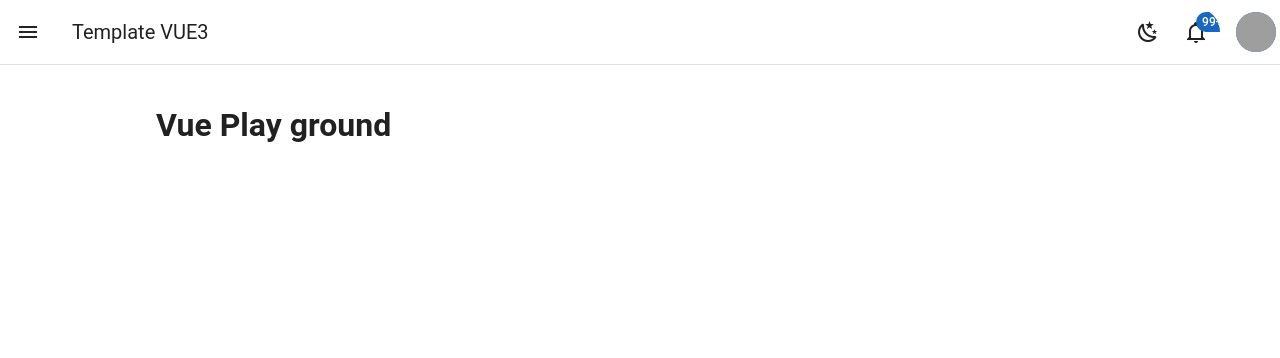
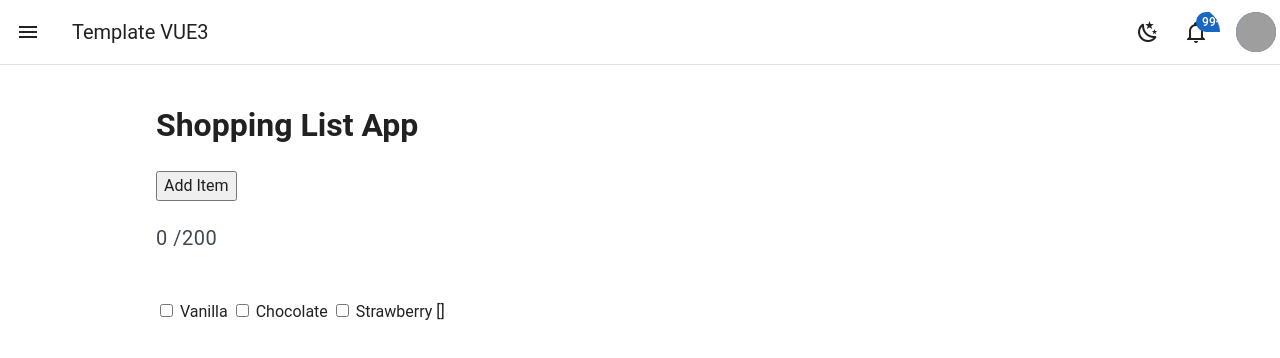
Before and after one commit to moacirviana/vuetify-template, a Vue app: page /vues in a window 1280 px wide. Shown: the top 358 px of the page. Built offline with nearby package versions, Linux system fonts and the light colour scheme; grey boxes are pictures that could not be loaded; a small style sheet from the web is missing; the HTML template or start-up script is replaced by a standard one.

Commit message:
vueplayground teste

```diff
--- a/src/pages/VuePlayGround.vue
+++ b/src/pages/VuePlayGround.vue
@@ -1,7 +1,230 @@
+<script lang="ts" setup>
+import { ref } from "vue";
+
+interface IItem {
+  id: number;
+  label: string;
+  purchased: boolean;
+  highPrority: boolean;
+}
+
+const header = ref("Shopping List App");
+
+const newItem = ref("");
+
+const vcheckbox = ref(false);
+
+const editing = ref(false);
+
+const iceCreamFlavors = ref([]);
+
+const items = ref<IItem[]>([]);
+
+const saveItem = () => {
+  if (newItem.value.trim()) {
+    // INSERE UM ELEMENTOS NO INICIO DO ARRAY
+    items.value.unshift({
+      id: items.value.length + 1,
+      label: newItem.value,
+      purchased: false,
+      highPrority: vcheckbox.value,
+    });
+    /*
+    items.value.push({
+      id: items.value.length + 1,
+      label: newItem.value,
+      purchased: false,
+      highPrority: vcheckbox.value,
+    }); */
+    newItem.value = "";
+  }
+};
+
+const doEdit = (e) => {
+  editing.value = e;
+  newItem.value = "";
+};
+
+const togglePurshased = (item: IItem) => {
+  item.purchased = !item.purchased;
+};
+</script>
+
 <template>
-<h1>Vue Play ground</h1>
+  <h1>{{ header }}</h1>
+  <div class="header">
+    <button v-if="editing" @click="doEdit(false)">Cancel</button>
+    <button v-else @click="doEdit(true)">Add Item</button>
+  </div>
+  <form class="add-item-form" @submit.prevent="saveItem" v-if="editing">
+    <input
+      type="text"
+      placeholder="v-model.trim remove espacos"
+      v-model.trim="newItem"
+    />
+    <label> <input type="checkbox" v-model="vcheckbox" /> High Priority </label>
+    <br />
+    <button class="primary" :disabled="newItem.length === 0">Save Item</button>
+  </form>
+  <p class="counter">{{ newItem.length }} /200</p>
+  <br />
+  <label>
+    <input type="checkbox" value="vanilla" v-model="iceCreamFlavors" />
+    Vanilla
+  </label>
+  <label>
+    <input type="checkbox" value="chocolate" v-model="iceCreamFlavors" />
+    Chocolate
+  </label>
+  <label>
+    <input type="checkbox" value="strawberry" v-model="iceCreamFlavors" />
+    Strawberry
+  </label>
+  {{ iceCreamFlavors }}
+
+  <br />
+  <ul v-if="items">
+    <li
+      v-for="(item, index) in items"
+      @click="togglePurshased(item)"
+      :key="item.id"
+      class="static-class"
+      :class="{
+        strikeout: item.purchased,
+        priority: item.highPrority,
+      }"
+    >
+      {{ index + 1 }} - {{ item.label }}
+    </li>
+  </ul>
 </template>
 
-<script lang="ts" setup>
+<style lang="css" scoped>
+ul {
+  list-style: none;
+  padding: 0;
+}
 
-</script>
+a {
+  color: #6cb2eb;
+  font-size: 1.25rem;
+  transition: all 0.1s ease-in;
+  margin-top: 0.5rem;
+  display: block;
+}
+
+a:hover {
+  color: #3490dc;
+}
+
+li,
+p {
+  display: flex;
+  align-items: center;
+  line-height: 1.75;
+  letter-spacing: 0.5px;
+  color: #3d4852;
+  font-size: 1.25rem;
+  cursor: pointer;
+  transition: all 0.1s ease-in;
+}
+
+li:hover {
+  color: #22292f;
+}
+
+li input {
+  margin: 0 0.5rem 0;
+}
+
+#shopping-list > input,
+#shopping-list > select {
+  width: 100%;
+  border-radius: 3px;
+  box-shadow: 0 2px 4px 0 rgba(0, 0, 0, 0.1);
+  border: 1px solid #f1f5f8;
+  color: #606f7b;
+  padding: 0.5rem 0.75rem;
+  box-sizing: border-box;
+  font-size: 1rem;
+  letter-spacing: 0.5px;
+  margin: 0.5rem 0;
+}
+
+.add-item-form,
+.header {
+  display: flex;
+  align-items: center;
+  justify-content: space-between;
+}
+
+.add-item-form input {
+  width: 70%;
+  border-radius: 3px;
+  box-shadow: 0 2px 4px 0 rgba(0, 0, 0, 0.1);
+  border: 1px solid #f1f5f8;
+  color: #606f7b;
+  padding: 0.5rem 0.75rem;
+  box-sizing: border-box;
+  font-size: 1rem;
+  letter-spacing: 0.5px;
+  margin: 0.5rem 0;
+}
+
+.btn {
+  border: none;
+  border-radius: 3px;
+  margin: auto 0;
+  padding: 0.5rem 0.75rem;
+  flex-shrink: 0;
+  cursor: pointer;
+  font-size: 0.9rem;
+  letter-spacing: 0.5px;
+  transition: all 0.1s ease-in;
+}
+
+.btn[disabled] {
+  background: #8795a1;
+}
+
+.btn[disabled]:hover {
+  background: #606f7b;
+}
+
+.btn-primary {
+  background: #6cb2eb;
+  color: #fff;
+}
+
+.btn-primary:hover {
+  background: #3490dc;
+}
+
+.btn-cancel {
+  background: #ef5753;
+  color: #fff;
+}
+
+.btn-cancel:hover {
+  background: #e3342f;
+  color: #fff;
+}
+
+.strikeout {
+  text-decoration: line-through;
+  color: #b8c2cc;
+}
+
+.strikeout:hover {
+  color: #8795a1;
+}
+
+.priority {
+  color: #de751f;
+}
+input[type="checkbox"] {
+  display: inline !important;
+  box-shadow: none;
+  width: auto;
+}
+</style>
```
